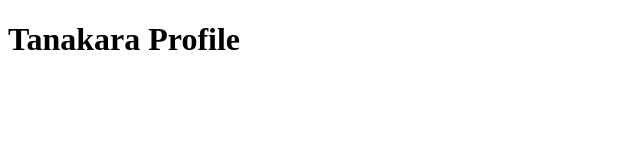
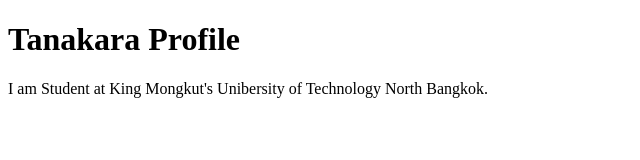
Before and after one commit to tgteuy1/github-desktop-project, a plain HTML site: page index.html in a window 1280 px wide. Shown: the whole page, without its empty margins (0-640 px from the left). Drawn offline with Linux system fonts and the light colour scheme.

Commit message:
Add infomation
add infomation

```diff
--- a/index.html
+++ b/index.html
@@ -7,5 +7,7 @@
 </head>
 <body>
     <h1>Tanakara Profile</h1>
+    <p>I am Student at King Mongkut's Unibersity of Technology
+        North Bangkok.</p>
 </body>
 </html>
```
